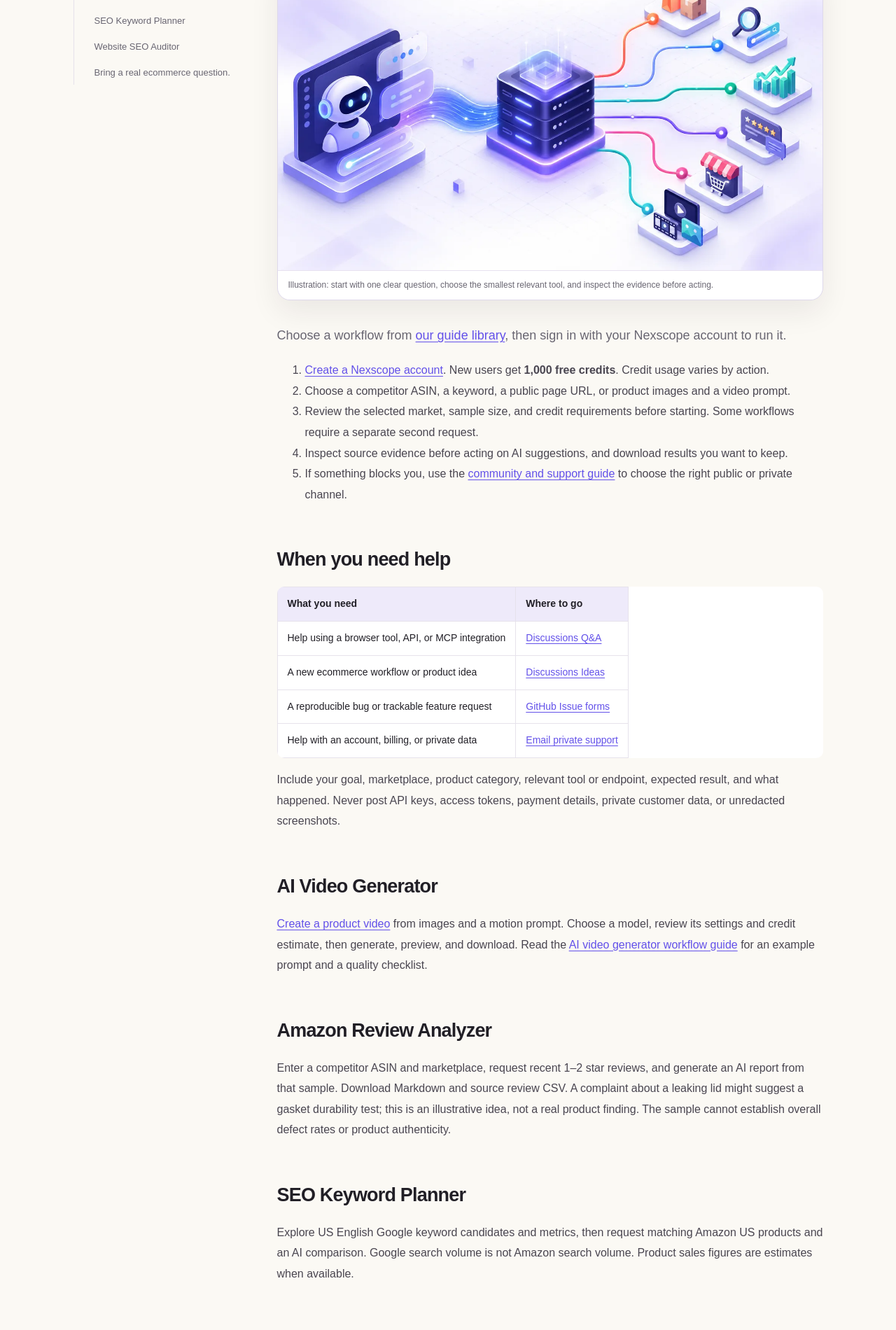
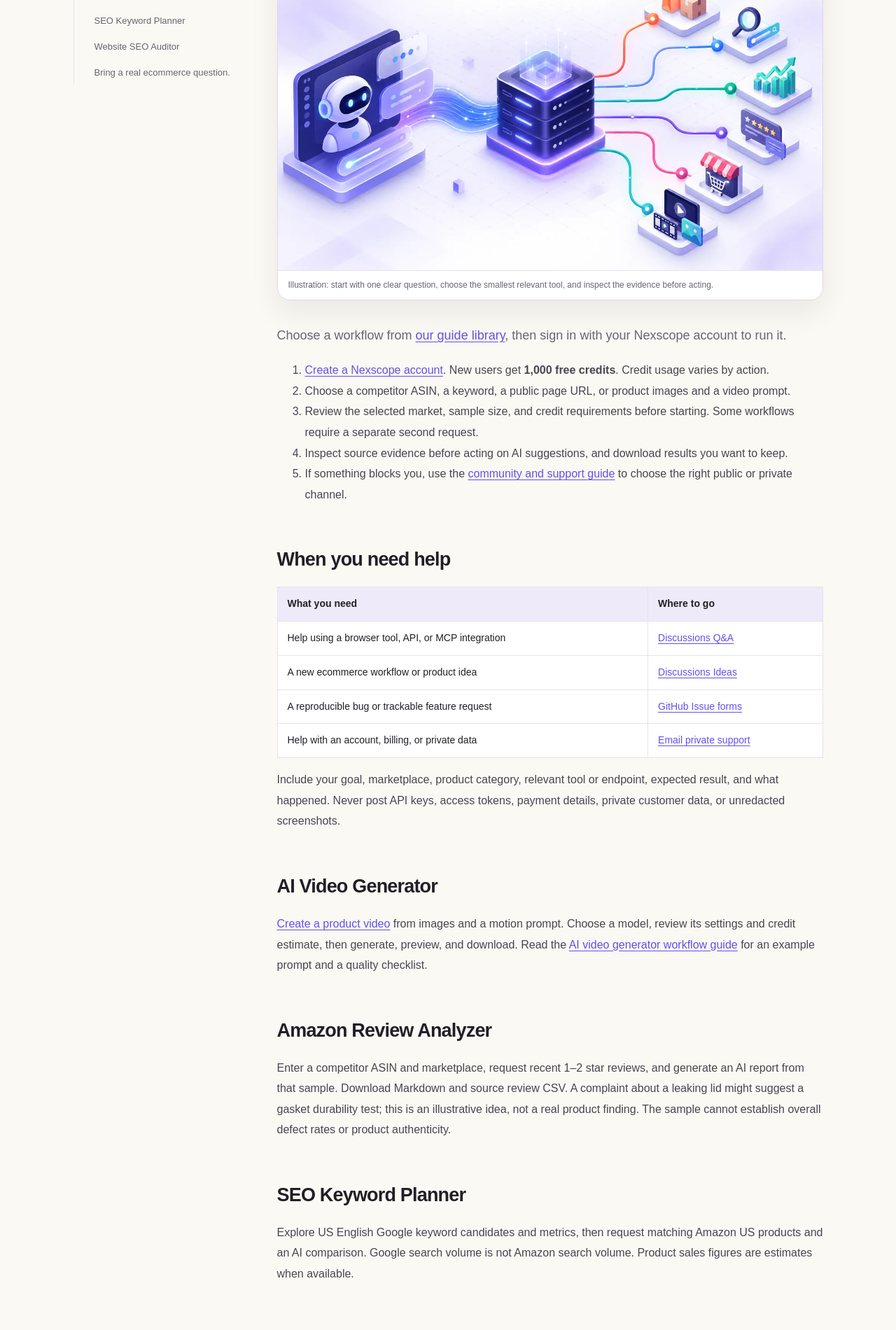
Before and after one commit to nexscope-ai/ecommerce-ai-tools, a Jekyll site: the page built from docs/guides/getting-started.md, in a window 1280 px wide. Shown: the part 416-2316 px from the top of the page at 70% size. Built offline with Jekyll 4.4.1, drawn with Linux system fonts in a browser that asks for light colours.

Commit message:
Make article tables fill content width

```diff
--- a/docs/_layouts/default.html
+++ b/docs/_layouts/default.html
@@ -149,7 +149,7 @@
       .reviewed { margin-top: 48px; padding-top: 18px; border-top: 1px solid var(--line); color: var(--muted); font-size: 14px; }
       footer { padding: 28px 0; border-top: 1px solid var(--line); color: var(--muted); }
     </style>
-    <link rel="stylesheet" href="{{ '/assets/trends.css' | relative_url }}?v=10">
+    <link rel="stylesheet" href="{{ '/assets/trends.css' | relative_url }}?v=11">
     <link rel="stylesheet" href="{{ '/assets/product-showcase.css' | relative_url }}?v=36">
     {% if page.not_found_page %}<link rel="stylesheet" href="{{ '/assets/not-found.css' | relative_url }}?v=2">{% endif %}
     <script src="{{ '/assets/trends.js' | relative_url }}?v=9" defer></script>
--- a/docs/assets/trends.css
+++ b/docs/assets/trends.css
@@ -185,3 +185,11 @@
 .resource-card-footer { display: flex; align-items: flex-end; justify-content: space-between; flex-wrap: wrap; gap: 12px; margin-top: auto; padding-top: 22px; }
 .resource-card .resource-card-footer .read-link { padding-top: 0; }
 .resource-card .resource-card-footer time { margin: 0 0 0 auto; white-space: nowrap; text-align: right; }
+
+/* Fill the article column on larger screens; retain horizontal scrolling for narrow tables. */
+@media (min-width: 601px) {
+  .trends-article article table {
+    display: table;
+    width: 100%;
+  }
+}
```
